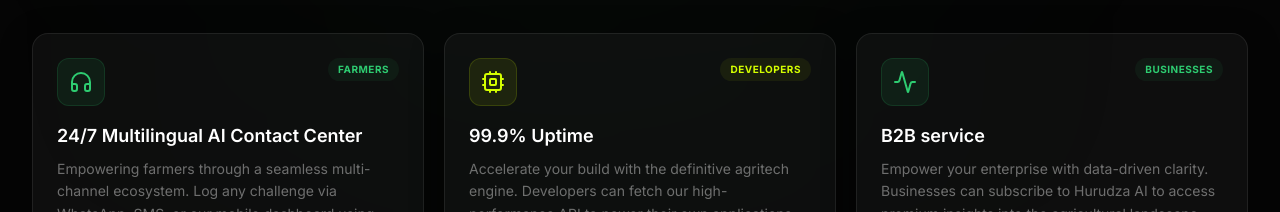
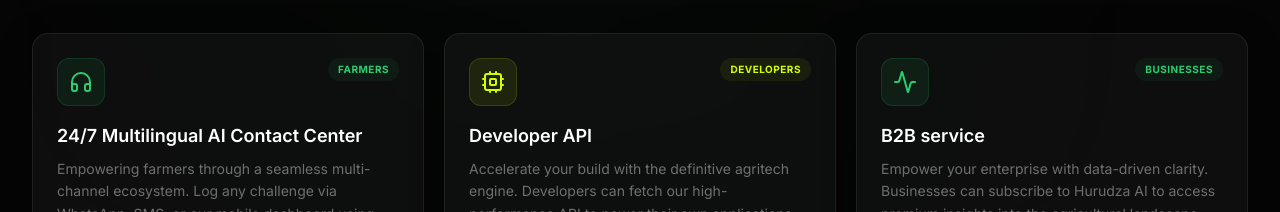
Before and after one commit to ThulaniTheProgrammer/Hurudzaii, a React (Vite) app: page / in a window 1280 px wide. Shown: the part 1720-1932 px from the top of the page. Built offline with nearby package versions, Linux system fonts and the light colour scheme.

Commit message:
feat: replace 99.9% uptime with Developer API label across components

```diff
--- a/src/components/agritech/APIPortal.tsx
+++ b/src/components/agritech/APIPortal.tsx
@@ -203,7 +203,7 @@
         {/* API Stats */}
         <div className={`grid grid-cols-2 sm:grid-cols-4 gap-4 mb-12 ${isVisible ? 'animate-slide-up' : 'opacity-0'}`} style={{ animationDelay: '0.1s' }}>
           {[
-            { value: '99.9%', label: 'Uptime SLA' },
+            { value: 'REST', label: 'Developer API' },
             { value: '<50ms', label: 'Avg Response' },
             { value: '200+', label: 'Endpoints' },
             { value: '4 SDKs', label: 'Native Libraries' },
@@ -226,8 +226,8 @@
                     key={section.id}
                     onClick={() => setActiveSection(section.id)}
                     className={`w-full flex items-center gap-3 px-4 py-2.5 rounded-xl text-sm transition-all duration-300 ${activeSection === section.id
-                        ? 'bg-[#2ECC71]/10 text-[#2ECC71] border border-[#2ECC71]/20'
-                        : 'text-white/40 hover:text-white/60 hover:bg-white/[0.03] border border-transparent'
+                      ? 'bg-[#2ECC71]/10 text-[#2ECC71] border border-[#2ECC71]/20'
+                      : 'text-white/40 hover:text-white/60 hover:bg-white/[0.03] border border-transparent'
                       }`}
                   >
                     <section.icon className="w-4 h-4 flex-shrink-0" />
--- a/src/components/agritech/FeaturesSection.tsx
+++ b/src/components/agritech/FeaturesSection.tsx
@@ -17,7 +17,7 @@
   },
   {
     icon: Cpu,
-    title: '99.9% Uptime',
+    title: 'Developer API',
     description: 'Accelerate your build with the definitive agritech engine. Developers can fetch our high-performance API to power their own applications using bespoke AI models trained on extensive proprietary African data, ensuring localized precision and unparalleled performance.',
     stat: 'Developers',
     color: '#D4FF00',
--- a/src/pages/DeveloperPortal.tsx
+++ b/src/pages/DeveloperPortal.tsx
@@ -164,7 +164,7 @@
                                 <div className="grid sm:grid-cols-3 gap-4">
                                     {[
                                         { title: 'Total Requests', val: '124.5K', sub: '+12% from last month', icon: Activity },
-                                        { title: 'Success Rate', val: '99.9%', sub: 'Last 30 days', icon: Shield },
+                                        { title: 'Developer API', val: 'REST', sub: 'Full API access', icon: Shield },
                                         { title: 'Avg Latency', val: '42ms', sub: 'Global edge network', icon: Box },
                                     ].map((stat, i) => (
                                         <GlassCard key={i} className="p-5 hover:-translate-y-1 transition-transform duration-300">
```
